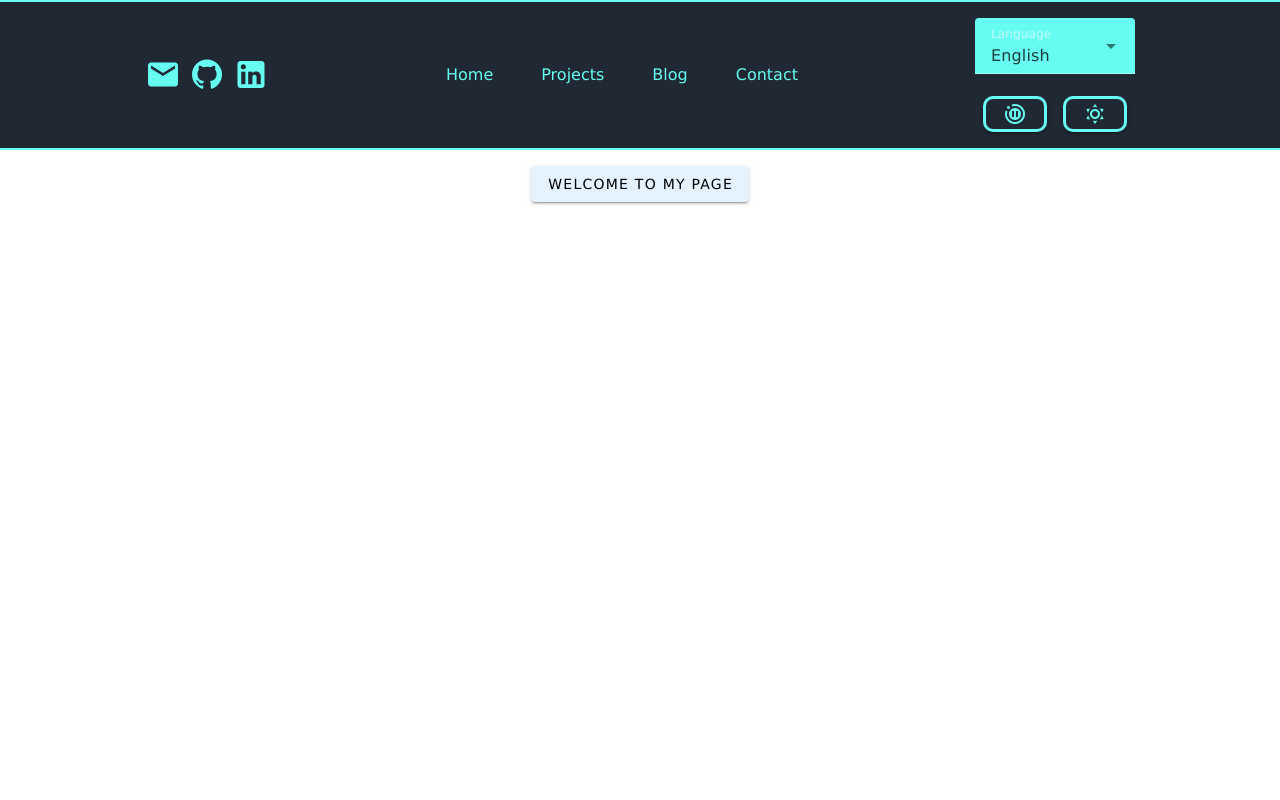
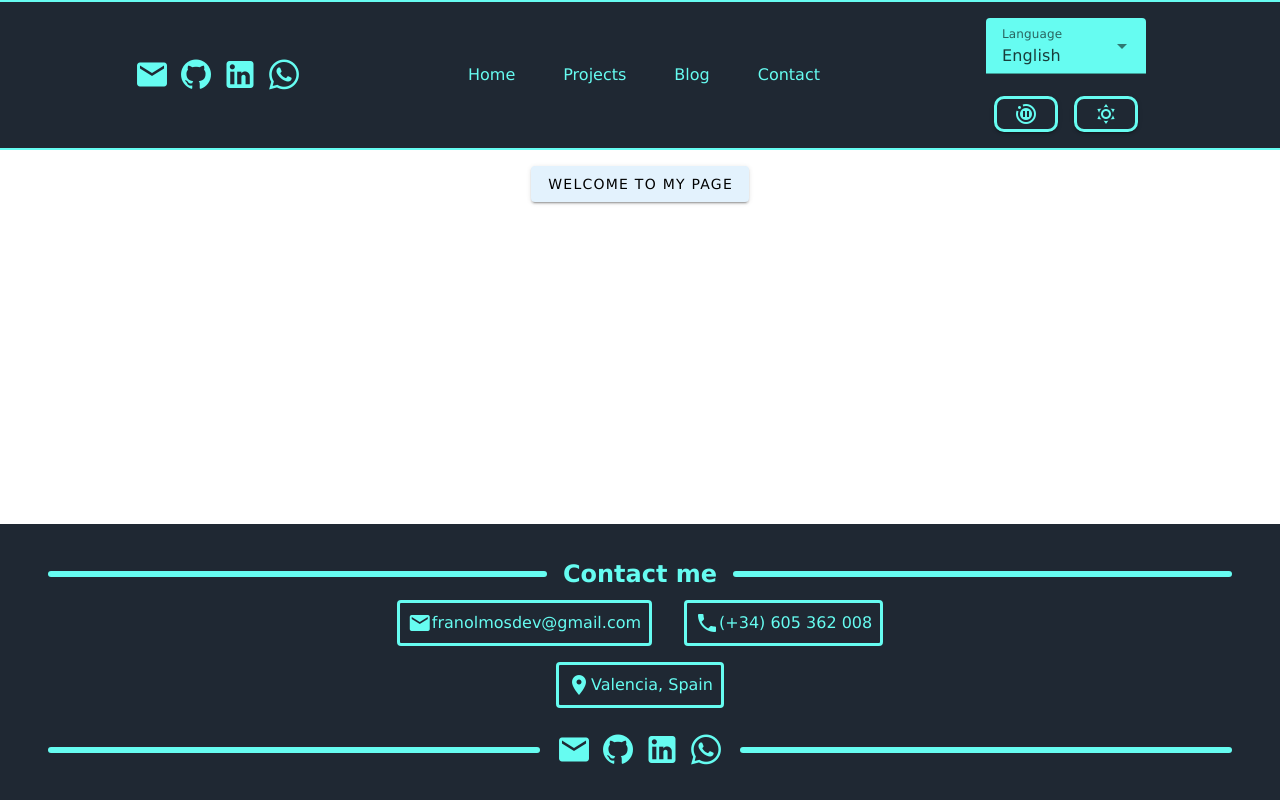
Before and after one commit to franilones/nuxt-landing-page, a Nuxt app: page / in a window 1280 px wide. Built offline with nearby package versions, Linux system fonts and the light colour scheme.

Commit message:
feat(footer): add responsive footer and fix some translations using computed properties

```diff
--- a/app.vue
+++ b/app.vue
@@ -1,4 +1,5 @@
 import { Header } from './components/header/Header.vue'
+import Footer from './components/header/Footer.vue'
 
 <script setup lang="ts">
 import { useHead } from '#imports'
@@ -42,5 +43,6 @@ onMounted(() => {
         </v-btn>
       </v-container>
     </v-main>
+    <Footer />
   </v-app>
 </template>
--- a/assets/styles/default.css
+++ b/assets/styles/default.css
@@ -1,10 +1,11 @@
 /* Default colours */
 :root {
-    --background-color: #ffffff;
+    --background-color: #0fa4af;
     --background-form-color:#2BCDD9;
-    --language-selector-text-color: #2d2d2d;
+    --background-form-header-color: #ffffff;
+    --language-selector-text-color: #000000;
     --text-color: #2d2d2d;
-    --primary-color: #0fa4af;
+    --primary-color: #ffffff;
     --secondary-color:#ffffff;
     --hover-color: #ffffff;
     --error-color: #ff5252;
@@ -19,7 +20,8 @@
 [data-theme="dark"] {
     --background-color: #1F2833;
     --background-form-color: #66fcf1;
-    --language-selector-text-color: #ffffff;
+    --background-form-header-color: #66fcf1;
+    --language-selector-text-color: #000000;
     --text-color: #e0e0e0;
     --primary-color: #66FCF1;
     --secondary-color: #1e3a5f;
--- /dev/null
+++ b/components/Footer.vue
@@ -0,0 +1,132 @@
+<script setup lang="ts">
+import { useI18n } from 'vue-i18n'
+import SocialLinks from './shared/SocialLinks.vue'
+
+const { t } = useI18n()
+const footerTitle = computed(() => t('landmarks.footer'))
+const locationTitle = computed(() => t('spain'))
+const contactTitle = computed(() => t('contactMe'))
+</script>
+
+<template>
+  <footer class="footer" role="contentinfo" :aria-label="footerTitle">
+    <div class="footer__title__container">
+      <span class="footer__white__lines" />
+      <h2 class="footer__title">
+        {{ contactTitle }}
+      </h2>
+      <span class="footer__white__lines" />
+    </div>
+    <div class="footer__contact-info">
+      <div class="footer__top-info">
+        <a href="mailto:franolmosdev@gmail.com" class="footer__link" data-testid="email-link">
+          <v-icon>mdi-email</v-icon> franolmosdev@gmail.com
+        </a>
+        <a href="tel:+34605362008" class="footer__link" data-testid="phone-link">
+          <v-icon>mdi-phone</v-icon> (+34) 605 362 008
+        </a>
+      </div>
+      <div class="footer__bottom-info">
+        <div class="footer__location" data-testid="location">
+          <v-icon>mdi-map-marker</v-icon> Valencia, {{ locationTitle }}
+        </div>
+      </div>
+    </div>
+    <div class="footer__social-links">
+      <span class="footer__white__lines" />
+      <SocialLinks />
+      <span class="footer__white__lines" />
+    </div>
+  </footer>
+</template>
+
+<style scoped>
+.footer {
+  background-color: var(--background-color);
+  color: var(--primary-color);
+  padding: 2rem;
+  text-align: center;
+}
+
+.footer__title__container, .footer__social-links {
+  display: flex;
+  align-items: center;
+  justify-content: center;
+}
+
+.footer__title {
+  font-size: 1.5rem;
+}
+.footer__white__lines {
+  flex-grow: 1;
+  height: 6px;
+  background-color: var(--primary-color);
+  border-radius: 4px;
+  margin-left: 1rem;
+  margin-right: 1rem;
+}
+
+.footer__contact-info {
+  margin-bottom: 1rem;
+}
+
+.footer__top-info {
+  display: flex;
+  flex-direction: row;
+  align-items: center;
+  justify-content: center;
+  margin: 0.5rem;
+}
+
+.footer__link {
+  display: flex;
+  align-items: center;
+  justify-content: center;
+  margin-right: 1.0rem;
+  margin-left: 1.0rem;
+  color: var(--primary-color);
+  text-decoration: none;
+  transition: background-color var(--animation-duration), color var(--animation-duration), transform var(--animation-duration);
+}
+
+.footer__link:hover,
+.footer__link:focus {
+  text-decoration: underline;
+  background-color: var(--primary-color);
+  color: var(--background-color);
+  border: 3px solid var(--background-color);
+  transform: scale(1.2);
+}
+
+.footer__link,
+.footer__location {
+  border: 3px solid var(--primary-color);
+  padding: 0.5rem;
+  border-radius: 4px;
+}
+
+.footer__bottom-info {
+  display: flex;
+  flex-direction: column;
+  align-items: center;
+  margin-bottom: 1rem;
+}
+
+.footer__location {
+  display: flex;
+  align-items: center;
+  justify-content: center;
+  margin: 0.5rem 0;
+}
+@media (max-width: 620px){
+  .footer__white__lines{
+    display: none;
+  }
+  .footer__top-info {
+    flex-direction: column;
+  }
+  .footer__top-info > a:first-child {
+    margin-bottom: 1.0rem;
+  }
+}
+</style>
--- a/components/header/AnimationToggle.vue
+++ b/components/header/AnimationToggle.vue
@@ -1,12 +1,18 @@
 <script setup lang="ts">
+import { useI18n } from 'vue-i18n'
 import { useAnimationStore } from '~/store/useAnimationStore'
 
+const { t } = useI18n()
+
 const animationStore = useAnimationStore()
+
+const deactivateAnimationsLabel = computed(() => t('deactivateAnimations'))
+const activateAnimationsLabel = computed(() => t('activateAnimations'))
 </script>
 
 <template>
   <v-btn
-    :aria-label="animationStore.areAnimationsEnabled ? 'Desactivar animaciones' : 'Activar animaciones'"
+    :aria-label="animationStore.areAnimationsEnabled ? deactivateAnimationsLabel : activateAnimationsLabel"
     prepend-icon
     class="animation-toggle"
     data-testid="animation-toggle-btn"
--- a/components/header/HeaderNavigation.vue
+++ b/components/header/HeaderNavigation.vue
@@ -71,8 +71,9 @@ onMounted(() => {
   padding: 0;
   margin: 0;
 }
+
 .header-nav__link {
-  padding: 0.5rem 1rem;
+  padding: 0.75rem 1rem;
   border-radius: 4px;
   transition: background-color var(--animation-duration), color var(--animation-duration), transform var(--animation-duration);
 }
@@ -81,38 +82,43 @@ onMounted(() => {
   display: inline;
 }
 
-.header-nav__link:hover, .header-nav__link:focus{
+.header-nav__link:hover, .header-nav__link:focus {
   background-color: var(--primary-color);
   color: var(--background-color);
   transform: scale(1.2);
   font-weight: bold;
 }
 
-@media (max-width: 768px){
+@media (max-width: 768px) {
   .header-nav {
     padding: 0;
   }
   .header-nav__list {
     display: flex;
     flex-direction: column;
-    align-items: stretch  ;
+    align-items: stretch;
     justify-content: center;
-    background-color: var(--primary-color);
-
+    background-color: var(--background-color);
     width: 100%;
   }
-  .header-nav__link{
+  .header-nav__link {
     display: block;
     width: 100%;
     border-radius: 0;
-    color: var(--secondary-color);
+    color: var(--primary-color);
     transition: var(--animation-duration);
+    border-bottom: 2px solid var(--primary-color);
     text-align: center;
+    padding: 1rem;
   }
-  .header-nav__link:hover, .header-nav__link:focus{
-    background-color: var(--background-color);
-    color: var(--primary-color);
+  .header-nav__list > li:first-child > .header-nav__link {
+    border-top: 2px solid var(--primary-color);
+  }
+  .header-nav__link:hover, .header-nav__link:focus {
+    background-color: var(--primary-color);
+    color: var(--background-color);
     transform: scale(1.2);
+    margin-top: 0;
   }
 }
 </style>
--- a/components/header/LanguageSelector.vue
+++ b/components/header/LanguageSelector.vue
@@ -23,7 +23,7 @@ const selectedLanguage = computed({
     :label="$t('language')"
     :aria-label="$t('selectLanguage')"
     class="language-selector"
-    bg-color="var(--background-form-color)"
+    bg-color="var(--background-form-header-color)"
     base-color="var(--language-selector-text-color)"
     data-testid="language-selector"
   />
--- a/components/header/ThemeToggle.vue
+++ b/components/header/ThemeToggle.vue
@@ -1,12 +1,18 @@
 <script setup lang="ts">
+import { useI18n } from 'vue-i18n'
 import { useThemeStore } from '~/store/useThemeStore'
 
+const { t } = useI18n()
+
 const themeStore = useThemeStore()
+
+const changeLightThemeLabel = computed(() => t('changeLightTheme'))
+const changeDarkThemeLabel = computed(() => t('changeDarkTheme'))
 </script>
 
 <template>
   <v-btn
-    :aria-label="themeStore.isDarkTheme ? 'Cambiar a tema claro' : 'Cambiar a tema oscuro'"
+    :aria-label="themeStore.isDarkTheme ? changeLightThemeLabel : changeDarkThemeLabel"
     prepend-icon
     class="theme-toggle"
     data-testid="theme-toggle-btn"
--- a/components/shared/SocialLinks.vue
+++ b/components/shared/SocialLinks.vue
@@ -1,9 +1,25 @@
 <script setup lang="ts">
-const socialLinks = [
-  { name: 'Enviar un email a Francisco Olmos', url: 'mailto:franolmosdev@gmail.com', icon: 'mdi-email' },
-  { name: 'Ir a GitHub de Francisco Olmos', url: 'https://github.com/franilones', icon: 'mdi-github' },
-  { name: 'Ir a LinkedIn de Francisco Olmos', url: 'https://linkedin.com/in/franciscoolmosdonderis', icon: 'mdi-linkedin' },
-]
+import { ref, watch } from 'vue'
+import { useI18n } from 'vue-i18n'
+
+const { t, locale } = useI18n()
+
+const socialLinks = ref([])
+
+function updateSocialLinks() {
+  socialLinks.value = [
+    { name: t('socials.email'), url: 'mailto:franolmosdev@gmail.com', icon: 'mdi-email' },
+    { name: t('socials.github'), url: 'https://github.com/franilones', icon: 'mdi-github' },
+    { name: t('socials.linkedin'), url: 'https://linkedin.com/in/franciscoolmosdonderis', icon: 'mdi-linkedin' },
+    { name: t('socials.whatsapp'), url: 'https://api.whatsapp.com/send?phone=34605362008', icon: 'mdi-whatsapp' },
+  ]
+}
+
+updateSocialLinks()
+
+watch(locale, () => {
+  updateSocialLinks()
+})
 </script>
 
 <template>
@@ -47,43 +63,6 @@ const socialLinks = [
   color: var(--background-color);
   background-color: var(--primary-color);
   transform: scale(1.2);
-  border: 2px solid var(--primary-color)  ;
-}
-
-@media (max-width: 768px){
-  [data-theme="dark"] .social-links__item{
-    color: var(--primary-color);
-  }
-  .social-links__item{
-    font-size: 24px;
-    color: var(--secondary-color);
-    transition: background-color var(--animation-duration), color var(--animation-duration), transform var(--animation-duration);
-  }
-  .header--open .social-links__item{
-    font-size: 24px;
-    color: var(--primary-color);
-  }
-  .header--open .social-links__item:hover,
-  .header--open .social-links__item:focus{
-    font-size: 24px;
-    color: var(--background-color);
-    background-color: var(--primary-color);
-    transform: scale(1.2);
-    border: 2px solid var(--primary-color)  ;
-  }
-  [data-theme="dark"] .header--closed .social-links__item:hover,
-  [data-theme="dark"] .header--closed .social-links__item:focus{
-    color: var(--background-color);
-    background-color: var(--primary-color);
-    border: 2px solid var(--background-color);
-  }
-  .header--closed .social-links__item:hover,
-  .header--closed .social-links__item:focus{
-    font-size: 24px;
-    color: var(--primary-color);
-    background-color: var(--background-color);
-    transform: scale(1.2);
-    border: 2px solid var(--background-color);
-  }
+  border: 2px solid var(--primary-color);
 }
 </style>
--- a/i18n/locales/en.json
+++ b/i18n/locales/en.json
@@ -5,10 +5,26 @@
   "currentLanguage": "Current language",
   "language": "Language",
   "mainContent": "Main content",
+  "spain": "Spain",
+  "contactMe": "Contact me",
+  "deactivateAnimations": "Deactivate animations",
+  "activateAnimations": "Activate animations",
+  "changeLightTheme": "Change to light theme",
+  "changeDarkTheme": "Change to dark theme",
   "header": {
     "home": "Home",
     "projects": "Projects",
     "blog": "Blog",
     "contact": "Contact"
+  },
+  "socials": {
+    "whatsapp": "Send a message by WhatsApp to Francisco Olmos",
+    "email": "Send an email to Francisco Olmos",
+    "github": "Go to GitHub of Francisco Olmos",
+    "linkedin": "Go to LinkedIn of Francisco Olmos"
+  },
+  "landmarks": {
+    "footer": "Footer",
+    "header": "Header"
   }
 }
--- a/plugins/vuetify.ts
+++ b/plugins/vuetify.ts
@@ -30,6 +30,4 @@ export default defineNuxtPlugin((app) => {
   })
 
   app.vueApp.use(vuetify)
-
-  // TODO: Sincronizar vuetify con el cambio de proyecto
 })
```
Also changed, not shown: components/header/Header.vue (+8 -12 lines), i18n/locales/es.json (+16 -0 lines), 1 other file (tests, documents, lock files or other folders).
